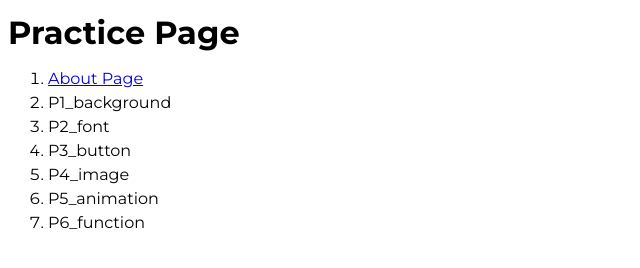
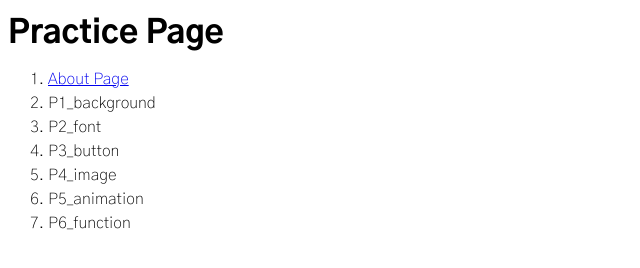
Before and after one commit to gnoblee/gnoblee-GB_Practice1, a plain HTML site: page index.html in a window 1280 px wide. Shown: the whole page, without its empty margins (0-640 px from the left). Drawn offline with Linux system fonts and the light colour scheme.

Commit message:
Update main.css

```diff
--- a/main.css
+++ b/main.css
@@ -1,9 +1,11 @@
 @import url('https://fonts.googleapis.com/css?family=Montserrat:100,200,300,400,500,600,700,800&display=swap');
+@import url('https://fonts.googleapis.com/css2?family=Gothic+A1:wght@200;800&display=swap');
 @import url('https://fonts.googleapis.com/css?family=Noto+Sans+KR:100,300,400,500,700,900&display=swap');
 
 
 * {
-font-family: 'Montserrat';
+font-family: 'Gothic A1', sans-serif;
+font-weight: 200;
 }
 
 html{
@@ -11,7 +13,11 @@ html{
   line-height: 150%;
 }
 
+h1{
+  font-weight: 800;
+}
+
 p{
   line-height: 150%;
-  font-family: 'Noto Sans KR', sans-serif;
+  font-family: 'Gothic A1', sans-serif;
 }
```
